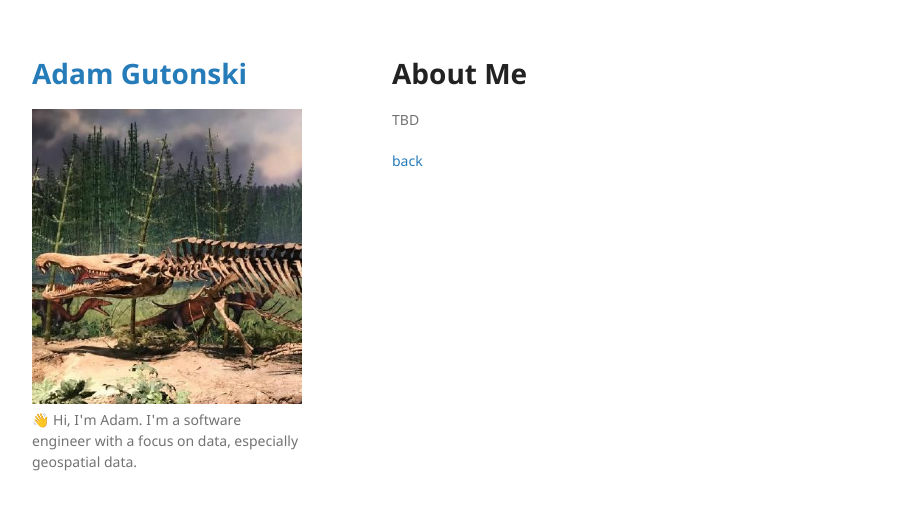
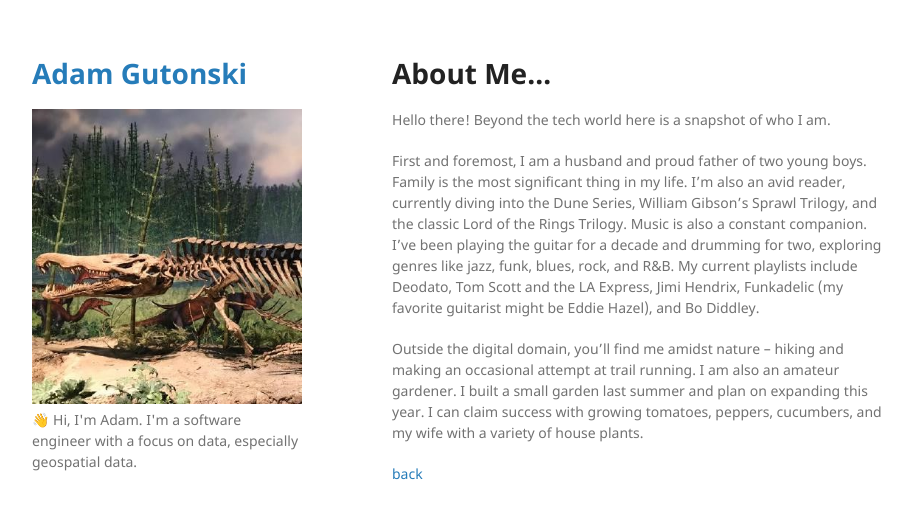
Before and after one commit to adamgutons/portfolio, a Jekyll site: the page built from about-me.md, in a window 1280 px wide. Shown: the top 519 px of the page, without its empty margins (178-1090 px from the left). Built offline with Jekyll 4.4.1, drawn with Linux system fonts in a browser that asks for light colours; our own code applies the rules of GitHub Pages for plain Markdown files.

Commit message:
update about me

```diff
--- a/about-me.md
+++ b/about-me.md
@@ -2,8 +2,18 @@
 layout: default
 ---
 
-# About Me
+# About Me...
 
-TBD
+Hello there! Beyond the tech world here is a snapshot of who I am.
+
+First and foremost, I am a husband and proud father of two young boys.  Family is the most significant thing in my life.
+I'm also an avid reader, currently diving into the Dune Series, William Gibson's Sprawl Trilogy, and the classic Lord of the
+Rings Trilogy. Music is also a constant companion. I've been playing the guitar for a decade and drumming for two, exploring
+genres like jazz, funk, blues, rock, and R&B. My current playlists include Deodato, Tom Scott and the LA Express, Jimi Hendrix,
+Funkadelic (my favorite guitarist might be Eddie Hazel), and Bo Diddley.
+
+Outside the digital domain, you'll find me amidst nature – hiking and making an occasional attempt at trail running. I
+am also an amateur gardener.  I built a small garden last summer and plan on expanding this year.  I can claim success
+with growing tomatoes, peppers, cucumbers, and my wife with a variety of house plants.
 
 [back](./)
```
